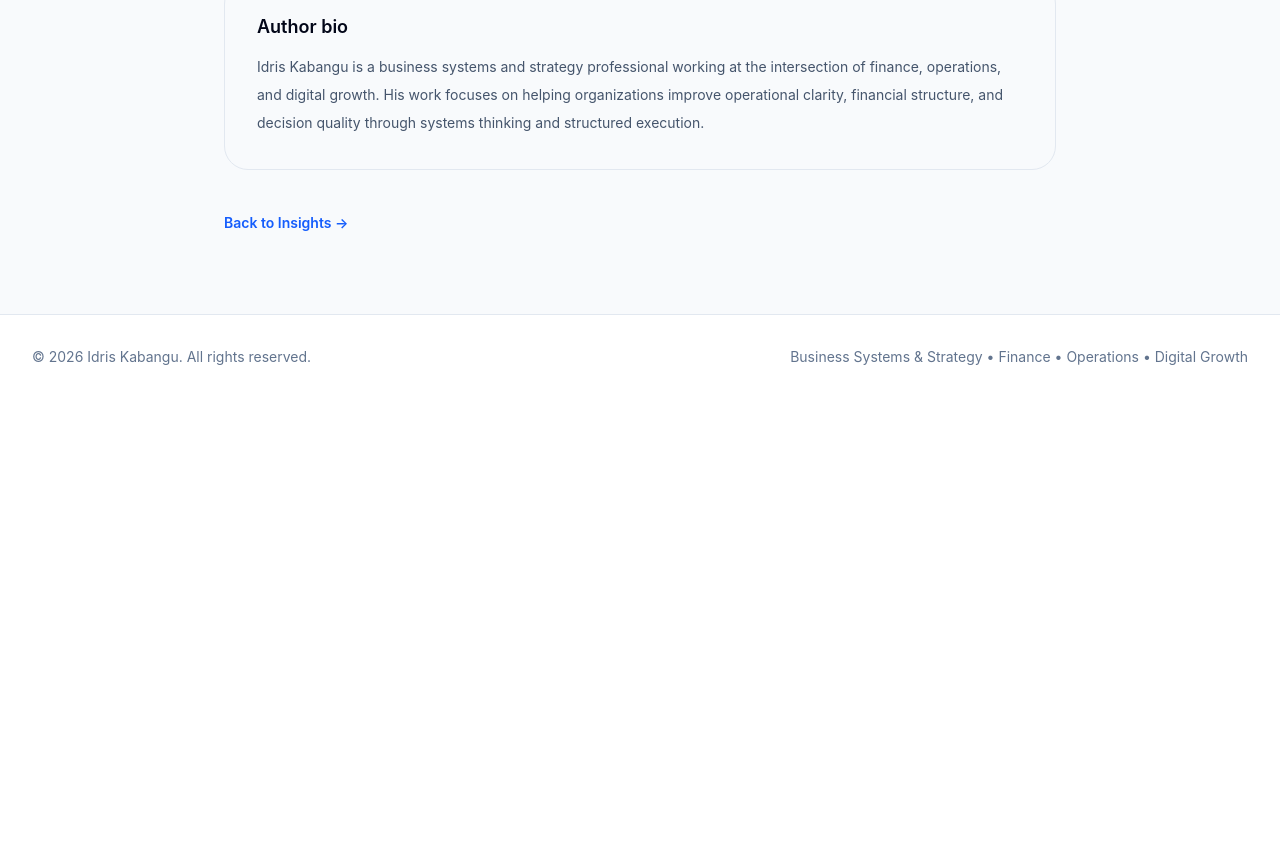
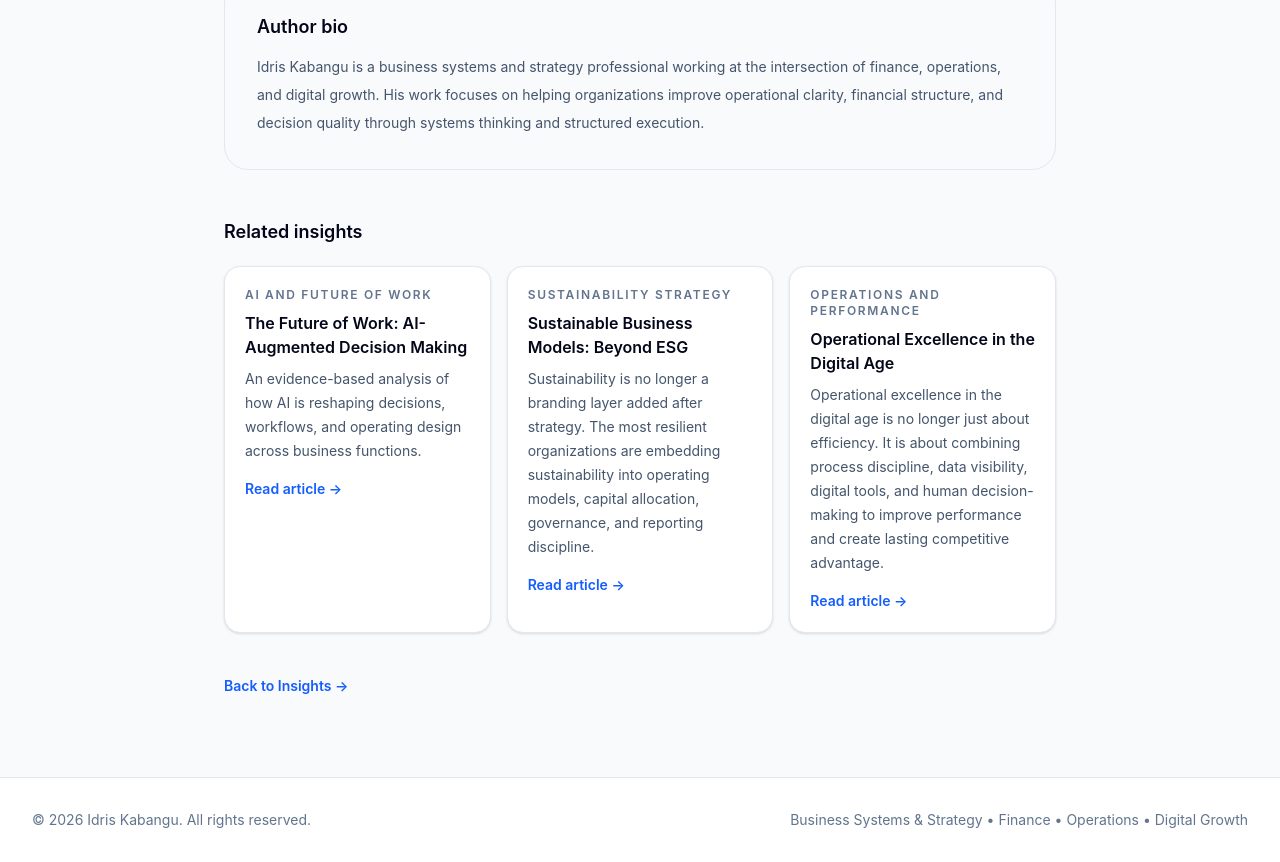
Before and after one commit to kabangumueyema/idris-website, a React (Vite) app: page /insights/digital-transformation-financial-services in a window 1280 px wide. Shown: the part 5145-6007 px from the top of the page. Before the commit the page ends 5544 px from the top, so only its background shows below. Built offline with nearby package versions, Linux system fonts and the light colour scheme.

Commit message:
Improve article SEO metadata and internal insight linking

```diff
--- /dev/null
+++ b/src/components/RelatedInsights.jsx
@@ -0,0 +1,32 @@
+import { Link } from "react-router-dom";
+import { insights } from "../data/index.js";
+
+export default function RelatedInsights({ currentPath }) {
+  const related = insights
+    .filter((insight) => insight.link.startsWith("/") && insight.link !== currentPath)
+    .slice(0, 3);
+
+  if (related.length === 0) {
+    return null;
+  }
+
+  return (
+    <section className="mt-12">
+      <h2 className="text-lg font-semibold text-slate-950">Related insights</h2>
+      <div className="mt-5 grid gap-4 md:grid-cols-3">
+        {related.map((insight) => (
+          <article key={insight.link} className="rounded-2xl border border-slate-200 bg-white p-5 shadow-sm">
+            {insight.category && (
+              <p className="text-xs font-semibold uppercase tracking-[0.14em] text-slate-500">{insight.category}</p>
+            )}
+            <h3 className="mt-2 text-base font-semibold leading-6 text-slate-950">{insight.title}</h3>
+            <p className="mt-2 text-sm leading-6 text-slate-600">{insight.description}</p>
+            <Link to={insight.link} className="mt-4 inline-flex items-center text-sm font-semibold text-blue-600 hover:text-blue-700">
+              Read article &rarr;
+            </Link>
+          </article>
+        ))}
+      </div>
+    </section>
+  );
+}
--- a/src/components/Seo.jsx
+++ b/src/components/Seo.jsx
@@ -3,13 +3,26 @@ import { Helmet } from "react-helmet-async";
 const SITE_URL = "https://www.ikabangu.com";
 const DEFAULT_IMAGE = `${SITE_URL}/preview.jpg`;
 
-export default function Seo({ title, description, path = "/", structuredData = null }) {
+export default function Seo({
+  title,
+  description,
+  path = "/",
+  structuredData = null,
+  type = "website",
+  author,
+  publishedTime,
+  modifiedTime,
+  section,
+  tags = [],
+}) {
   const canonicalUrl = `${SITE_URL}${path}`;
   const schemaItems = Array.isArray(structuredData)
     ? structuredData.filter(Boolean)
     : structuredData
       ? [structuredData]
       : [];
+  const normalizedTags = Array.isArray(tags) ? tags.filter(Boolean) : [];
+  const isArticle = type === "article";
 
   return (
     <Helmet>
@@ -17,13 +30,22 @@ export default function Seo({ title, description, path = "/", structuredData = n
       <meta name="description" content={description} />
       <link rel="canonical" href={canonicalUrl} />
 
-      <meta property="og:type" content="website" />
+      <meta property="og:type" content={type} />
       <meta property="og:site_name" content="Idris Kabangu" />
       <meta property="og:title" content={title} />
       <meta property="og:description" content={description} />
       <meta property="og:url" content={canonicalUrl} />
       <meta property="og:image" content={DEFAULT_IMAGE} />
       <meta property="og:locale" content="en_US" />
+
+      {isArticle && author && <meta name="author" content={author} />}
+      {isArticle && publishedTime && <meta property="article:published_time" content={publishedTime} />}
+      {isArticle && modifiedTime && <meta property="article:modified_time" content={modifiedTime} />}
+      {isArticle && author && <meta property="article:author" content={author} />}
+      {isArticle && section && <meta property="article:section" content={section} />}
+      {isArticle && normalizedTags.map((tag) => (
+        <meta key={tag} property="article:tag" content={tag} />
+      ))}
 
       <meta name="twitter:card" content="summary_large_image" />
       <meta name="twitter:title" content={title} />
--- a/src/pages/InsightDigitalTransformationFS.jsx
+++ b/src/pages/InsightDigitalTransformationFS.jsx
@@ -1,5 +1,6 @@
 import { Link } from "react-router-dom";
 import Seo from "../components/Seo";
+import RelatedInsights from "../components/RelatedInsights";
 
 export const articleMeta = {
   slug: "digital-transformation-financial-services",
@@ -7,6 +8,8 @@ export const articleMeta = {
   category: "Financial Services Transformation",
   excerpt:
     "A structured analysis of how AI, embedded finance, APIs, and interoperability are reshaping banking and fintech.",
+  author: "Idris Kabangu",
+  publishedAt: "2026-03-14",
   updatedAt: "March 2026",
   seoTitle: "Digital Transformation in Financial Services | Idris Kabangu",
   metaDescription:
@@ -64,6 +67,12 @@ export default function InsightDigitalTransformationFSPage() {
         title={articleMeta.seoTitle}
         description={articleMeta.metaDescription}
         path="/insights/digital-transformation-financial-services"
+        type="article"
+        author={articleMeta.author}
+        publishedTime={articleMeta.publishedAt}
+        modifiedTime={articleMeta.publishedAt}
+        section={articleMeta.category}
+        tags={["digital transformation", "financial services", "embedded finance", "open finance", "fintech"]}
         structuredData={articleSchema}
       />
 
@@ -287,6 +296,8 @@ export default function InsightDigitalTransformationFSPage() {
           </p>
         </section>
 
+        <RelatedInsights currentPath="/insights/digital-transformation-financial-services" />
+
         <div className="mt-10">
           <Link to="/insights" className="inline-flex items-center text-sm font-semibold text-blue-600 hover:text-blue-700">
             Back to Insights &rarr;
--- a/src/pages/InsightFutureOfWork.jsx
+++ b/src/pages/InsightFutureOfWork.jsx
@@ -1,5 +1,6 @@
 import { Link } from "react-router-dom";
 import Seo from "../components/Seo";
+import RelatedInsights from "../components/RelatedInsights";
 
 export const articleMeta = {
   slug: "future-of-work-ai-augmented-decision-making",
@@ -11,6 +12,8 @@ export const articleMeta = {
   seoTitle: "The Future of Work: AI-Augmented Decision Making | Idris Kabangu",
   metaDescription:
     "A practical, evidence-based framework for AI-augmented decision making using McKinsey research on adoption, scale, and operating model redesign.",
+  author: "Idris Kabangu",
+  publishedAt: "2026-03-14",
 };
 
 const articleUrl = "https://www.ikabangu.com/insights/future-of-work-ai-augmented-decision-making";
@@ -63,6 +66,12 @@ export default function InsightFutureOfWorkPage() {
         title={articleMeta.seoTitle}
         description={articleMeta.metaDescription}
         path="/insights/future-of-work-ai-augmented-decision-making"
+        type="article"
+        author={articleMeta.author}
+        publishedTime={articleMeta.publishedAt}
+        modifiedTime={articleMeta.publishedAt}
+        section={articleMeta.category}
+        tags={["future of work", "AI decision making", "workflow redesign", "enterprise AI"]}
         structuredData={articleSchema}
       />
 
@@ -399,6 +408,8 @@ export default function InsightFutureOfWorkPage() {
         </section>
 
         <div className="mt-10">
+          <RelatedInsights currentPath="/insights/future-of-work-ai-augmented-decision-making" />
+
           <Link to="/insights" className="inline-flex items-center text-sm font-semibold text-blue-600 hover:text-blue-700">
             Back to Insights &rarr;
           </Link>
--- a/src/pages/InsightOperationalExcellence.jsx
+++ b/src/pages/InsightOperationalExcellence.jsx
@@ -1,5 +1,6 @@
 import { Link } from "react-router-dom";
 import Seo from "../components/Seo";
+import RelatedInsights from "../components/RelatedInsights";
 
 export const articleMeta = {
   slug: "operational-excellence-in-the-digital-age",
@@ -70,6 +71,12 @@ export default function InsightOperationalExcellencePage() {
         title={articleMeta.seoTitle}
         description={articleMeta.metaDescription}
         path="/insights/operational-excellence-in-the-digital-age"
+        type="article"
+        author={articleMeta.author}
+        publishedTime="2026-03-14"
+        modifiedTime="2026-03-15"
+        section={articleMeta.category}
+        tags={["operational excellence", "digital operations", "process optimization", "AI adoption", "performance"]}
         structuredData={blogPostingSchema}
       />
 
@@ -421,6 +428,8 @@ export default function InsightOperationalExcellencePage() {
           </p>
         </section>
 
+        <RelatedInsights currentPath="/insights/operational-excellence-in-the-digital-age" />
+
         <div className="mt-10">
           <Link to="/insights" className="inline-flex items-center text-sm font-semibold text-blue-600 hover:text-blue-700">
             Back to Insights &rarr;
--- a/src/pages/InsightSustainableBusinessModels.jsx
+++ b/src/pages/InsightSustainableBusinessModels.jsx
@@ -1,5 +1,6 @@
 import { Link } from "react-router-dom";
 import Seo from "../components/Seo";
+import RelatedInsights from "../components/RelatedInsights";
 
 export const articleMeta = {
   slug: "sustainable-business-models-beyond-esg",
@@ -7,6 +8,8 @@ export const articleMeta = {
   category: "Sustainability Strategy",
   excerpt:
     "Sustainability is no longer a branding layer added after strategy. The most resilient organizations are embedding sustainability into operating models, capital allocation, governance, and reporting discipline.",
+  author: "Idris Kabangu",
+  publishedAt: "2026-03-14",
   updatedAt: "March 2026",
   seoTitle: "Sustainable Business Models: Beyond ESG | Idris Kabangu",
   metaDescription:
@@ -67,6 +70,12 @@ export default function InsightSustainableBusinessModelsPage() {
         title={articleMeta.seoTitle}
         description={articleMeta.metaDescription}
         path="/insights/sustainable-business-models-beyond-esg"
+        type="article"
+        author={articleMeta.author}
+        publishedTime={articleMeta.publishedAt}
+        modifiedTime={articleMeta.publishedAt}
+        section={articleMeta.category}
+        tags={["sustainability strategy", "ESG", "IFRS S1", "IFRS S2", "governance", "reporting"]}
         structuredData={articleSchema}
       />
 
@@ -433,6 +442,8 @@ export default function InsightSustainableBusinessModelsPage() {
           </p>
         </section>
 
+        <RelatedInsights currentPath="/insights/sustainable-business-models-beyond-esg" />
+
         <div className="mt-10">
           <Link to="/insights" className="inline-flex items-center text-sm font-semibold text-blue-600 hover:text-blue-700">
             Back to Insights &rarr;
```
Also changed, not shown: 1 other file (tests, documents, lock files or other folders).
